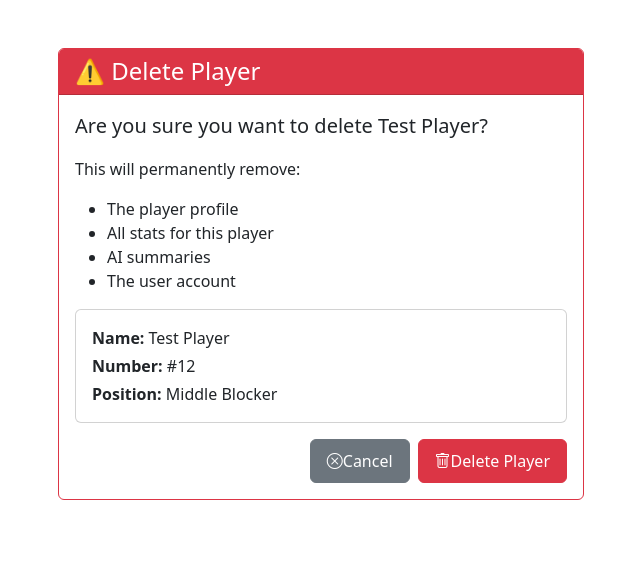
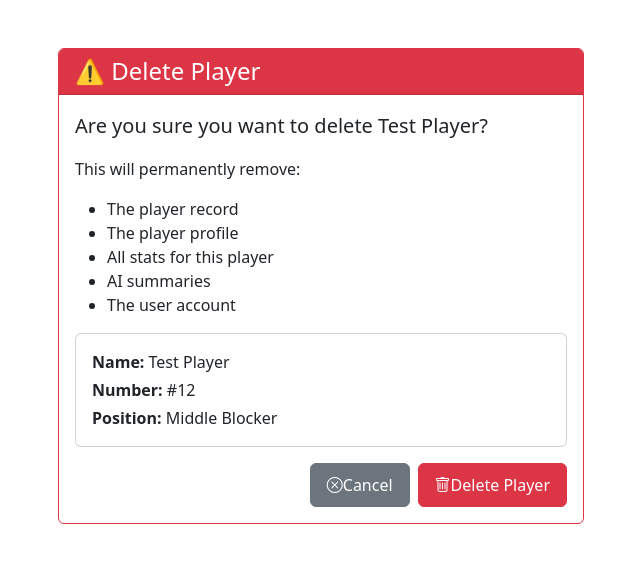
Before and after one commit to kevinsolis11/eastside-vb-website, a Django app: page /player/3/delete/ in a window 1280 px wide. Shown: the part 60-623 px from the top of the page, without its empty margins (319-959 px from the left). Run offline with Django 5.2, Linux system fonts and the light colour scheme; a user stored in the database is signed in; data comes from the database, SQL or seed files in the repository; parts of the project's set-up code (start-up, migrations or seed data) failed here and were passed over.

Commit message:
Add remove player button to Team Players page

```diff
--- a/volleyball_site/team/templates/team/player_delete.html
+++ b/volleyball_site/team/templates/team/player_delete.html
@@ -19,10 +19,13 @@
 
                     <p>This will permanently remove:</p>
                     <ul>
+                        <li>The player record</li>
+                        {% if player_profile %}
                         <li>The player profile</li>
                         <li>All stats for this player</li>
                         <li>AI summaries</li>
                         <li>The user account</li>
+                        {% endif %}
                     </ul>
 
                     {% if player %}
@@ -38,7 +41,7 @@
                     <form method="post">
                         {% csrf_token %}
                         <div class="d-flex gap-2 justify-content-end">
-                            <a href="{% url 'team:player_stats_list' %}" class="btn btn-secondary">
+                            <a href="javascript:history.back()" class="btn btn-secondary">
                                 <i class="bi bi-x-circle"></i> Cancel
                             </a>
                             <button type="submit" class="btn btn-danger">
--- a/volleyball_site/team/urls.py
+++ b/volleyball_site/team/urls.py
@@ -2,7 +2,7 @@ from django.urls import path
 from .views import (
     PlayerListView, PlayerDetailView, signup, coach_codes,
     video_upload, video_list, video_detail, video_edit, video_delete,
-    player_stats_list, player_stats_edit, player_stats_view, player_dashboard, player_edit, player_delete,
+    player_stats_list, player_stats_edit, player_stats_view, player_dashboard, player_edit, player_delete, player_delete_by_player,
     generate_ai_summary, announcement_list, announcement_create, announcement_edit,
     announcement_delete, announcement_feed, request_video_analysis, video_analysis_detail,
     ai_chat_view, settings_view
@@ -37,6 +37,7 @@ urlpatterns = [
     path('stats/<int:player_id>/view/', player_stats_view, name='player_stats_view'),
     path('player/<int:player_id>/edit/', player_edit, name='player_edit'),
     path('player/<int:player_id>/delete/', player_delete, name='player_delete'),
+    path('player/<int:player_id>/remove/', player_delete_by_player, name='player_delete_by_player'),
 
     # AI summary endpoints
     path('player/<int:player_profile_id>/ai-summary/', generate_ai_summary, name='generate_ai_summary'),
--- a/volleyball_site/team/views.py
+++ b/volleyball_site/team/views.py
@@ -608,7 +608,7 @@ def player_edit(request, player_id):
 @login_required
 @user_passes_test(is_coach)
 def player_delete(request, player_id):
-    """Coach deletes a player from the team."""
+    """Coach deletes a player from the team (by PlayerProfile ID)."""
     player_profile = get_object_or_404(PlayerProfile, pk=player_id)
     player = player_profile.player
     user = player_profile.user
@@ -645,6 +645,63 @@ def player_delete(request, player_id):
         except Exception as e:
             messages.error(request, f'Error deleting player: {str(e)}')
             return redirect('team:player_stats_list')
+
+    # GET request - show confirmation page
+    context = {
+        'player_profile': player_profile,
+        'player': player,
+        'player_name': player_name,
+    }
+    return render(request, 'team/player_delete.html', context)
+
+
+@login_required
+@user_passes_test(is_coach)
+def player_delete_by_player(request, player_id):
+    """Coach deletes a player from the team (by Player ID - for player list page)."""
+    player = get_object_or_404(Player, pk=player_id)
+
+    # Find the PlayerProfile for this player
+    try:
+        player_profile = PlayerProfile.objects.get(player=player)
+        user = player_profile.user
+    except PlayerProfile.DoesNotExist:
+        player_profile = None
+        user = None
+
+    player_name = f"{player.first_name} {player.last_name}"
+
+    if request.method == 'POST':
+        try:
+            # Delete related objects
+            if player_profile:
+                # Delete PlayerStats if exists
+                try:
+                    player_profile.playerstats.delete()
+                except PlayerStats.DoesNotExist:
+                    pass
+
+                # Delete AISummary if exists
+                try:
+                    player_profile.aisummary.delete()
+                except AISummary.DoesNotExist:
+                    pass
+
+                # Delete the PlayerProfile
+                player_profile.delete()
+
+                # Delete the User account
+                if user:
+                    user.delete()
+
+            # Delete the Player object
+            player.delete()
+
+            messages.success(request, f'Player "{player_name}" has been removed from the team.')
+            return redirect('team:player-list')
+        except Exception as e:
+            messages.error(request, f'Error deleting player: {str(e)}')
+            return redirect('team:player-list')
 
     # GET request - show confirmation page
     context = {
```
Also changed, not shown: volleyball_site/team/templates/team/coach_dashboard.html (+6 -3 lines), volleyball_site/team/templates/team/player_list.html (+17 -5 lines), volleyball_site/team/templates/team/player_stats_list.html (+8 -8 lines), volleyball_site/team/templates/404.html (line endings or trailing spaces), volleyball_site/team/templates/500.html (line endings or trailing spaces).
